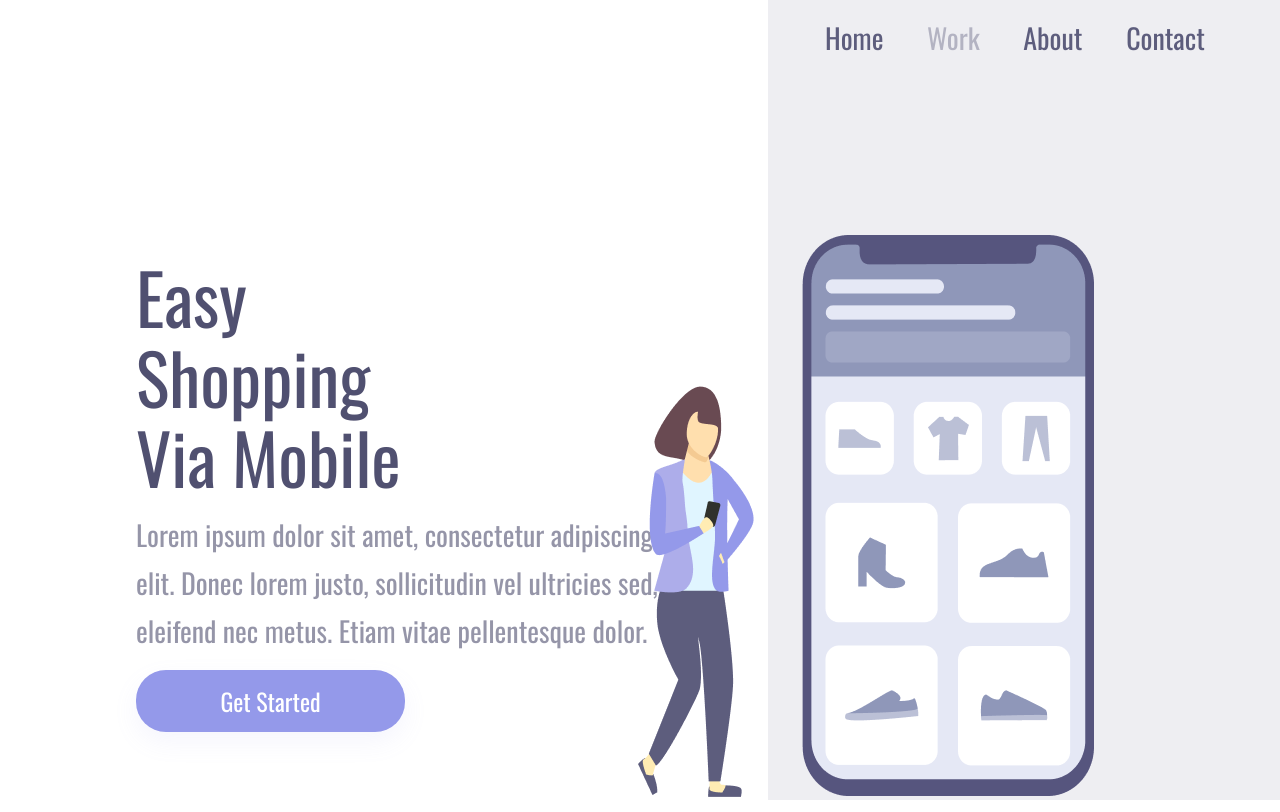
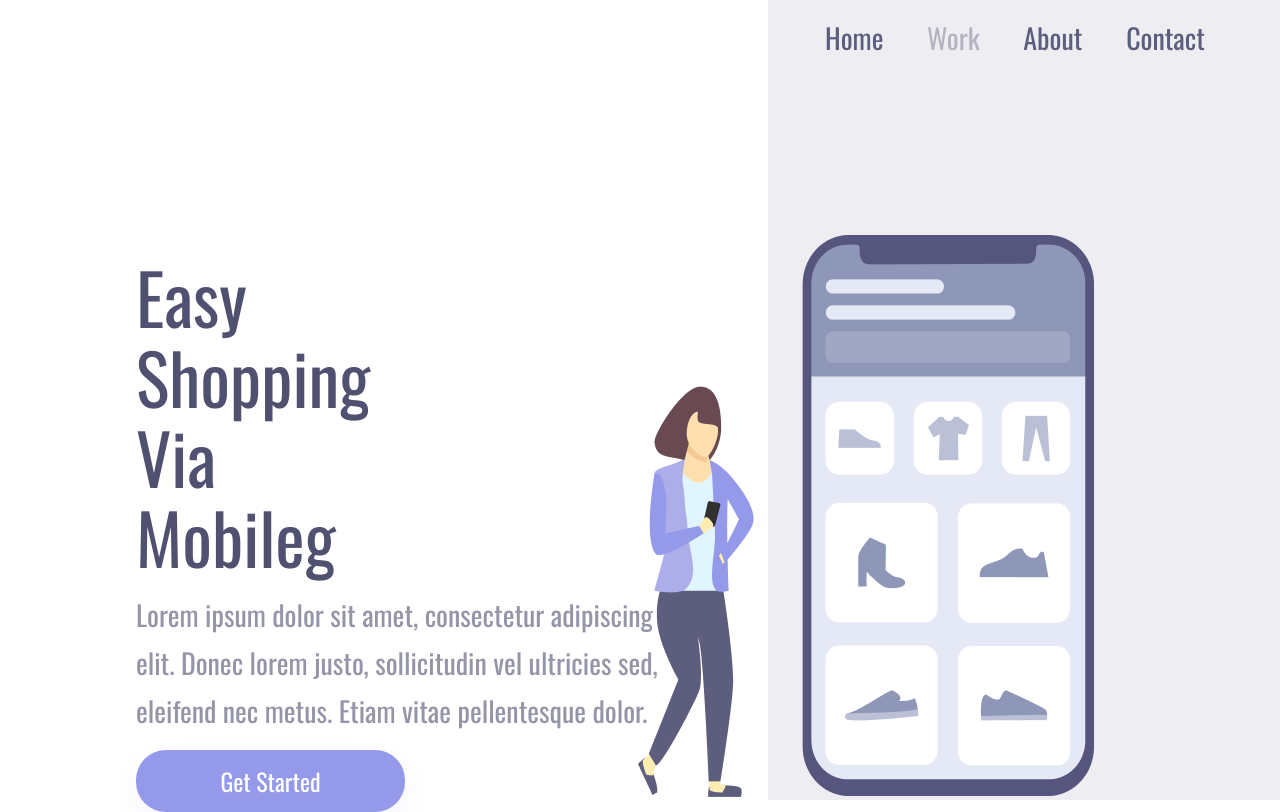
Before and after one commit to RyanSilvaSantos/Easy-Shopping-Via-Mobile-, a plain HTML site: page index.html in a window 1280 px wide. Drawn offline with nearby package versions, Linux system fonts and the light colour scheme.

```diff
--- a/index.html
+++ b/index.html
@@ -15,7 +15,7 @@
     <div class="wrapper">
         <section class="container-left">
             <h1>Easy Shopping
-                Via Mobile</h1>
+                Via Mobileg</h1>
 
             <p>Lorem ipsum dolor sit amet, consectetur adipiscing
                 elit. Donec lorem justo, sollicitudin vel ultricies sed,
```
